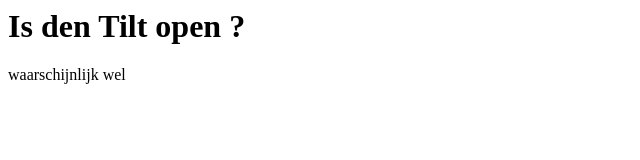
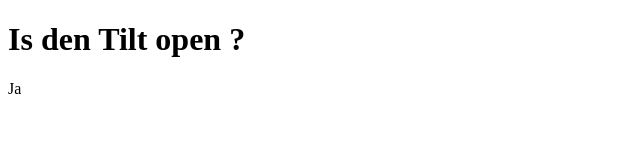
Before and after one commit to FriedSalad/friedsalad.github.io, a plain HTML site: page index.html in a window 1280 px wide. Shown: the whole page, without its empty margins (0-640 px from the left). Drawn offline with Linux system fonts and the light colour scheme.

Commit message:
met script

```diff
--- a/index.html
+++ b/index.html
@@ -1,6 +1,25 @@
+<!DOCTYPE html>
 <html>
-	<centre>
-<h1>Is den Tilt open ?</h1>
-<p>waarschijnlijk wel</p>
-	</centre>
+<head>
+  <title>Is de Tilt open ?</title>
+  <script>
+    function displayMessage() {
+      var currentDate = new Date();
+      var currentDay = currentDate.getDay(); // 0 (Sunday) to 6 (Saturday)
+      var currentHour = currentDate.getHours();
+
+      var displayText = "Nee";
+
+      if (currentDay !== 3 && currentHour >= 10 && currentHour < 12) {
+        displayText = "Ja";
+      }
+
+      document.getElementById("message").innerHTML = displayText;
+    }
+  </script>
+</head>
+<body onload="displayMessage()">
+  <h1>Is den Tilt open ?</h1>
+  <p id="message"></p>
+</body>
 </html>
```
